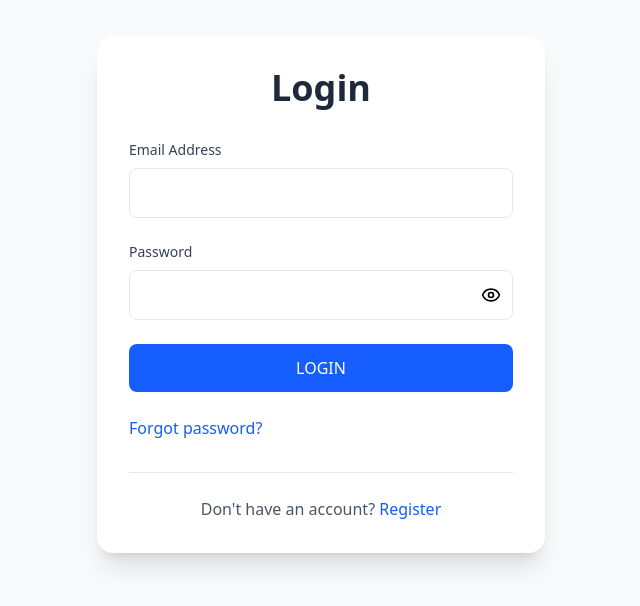
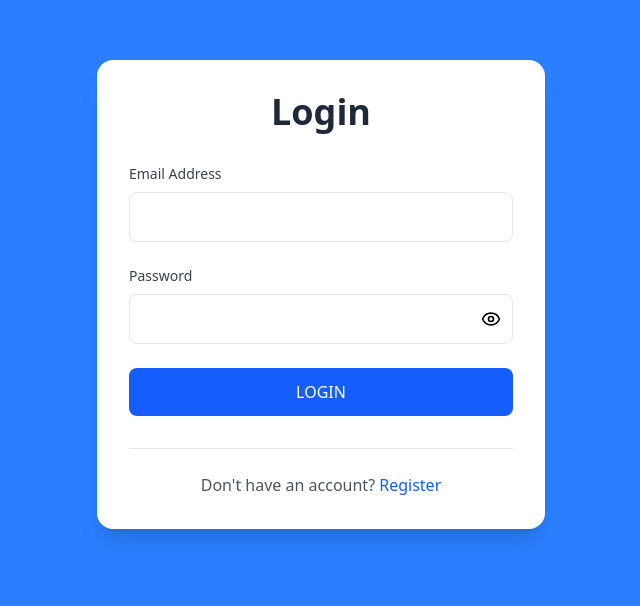
Before and after one commit to DEESAX2/deesaxAds, a React (Vite) app: page /login in a window 1280 px wide. Shown: the part 106-712 px from the top of the page, without its empty margins (319-959 px from the left). Built offline with nearby package versions, Linux system fonts and the light colour scheme.

Commit message:
update on login

```diff
--- a/src/Pages/Login.jsx
+++ b/src/Pages/Login.jsx
@@ -81,7 +81,7 @@ setCurrentView('login');
 if (currentView === 'login') {
 return (
 
-<div className="min-h-screen bg-gray-50 flex items-center justify-center p-4">
+<div className="min-h-screen bg-blue-500 flex items-center justify-center p-4">
 <div className="max-w-md w-full bg-white rounded-2xl shadow-xl p-8">
 <div className="text-center mb-8">
 <h1 className="text-4xl font-bold text-gray-800 mb-2">Login</h1>
@@ -136,11 +136,7 @@ return (
         </button>
       </div>
 
-      <div className="flex items-center justify-between mt-6">
-        <button className="text-blue-600 hover:text-blue-700 font-medium transition-colors">
-          Forgot password?
-        </button>
-      </div>
+
 
       <div className="text-center mt-8 pt-6 border-t border-gray-200">
         <span className="text-gray-600">Don't have an account? </span>
@@ -162,7 +158,7 @@ return (
 <div className="min-h-screen bg-gradient-to-br from-bl-600 via-blue-700 to-blue-800 flex items-center justify-center p-4">
 <div className="max-w-md w-full bg-white rounded-2xl shadow-2xl p-6">
 <div className="text-center mb-6">
-<h1 className="text-3xl font-bold text-white mb-4 -mt-2 bg-gradient-to-r from-blue-600 to-blue-700 py-4 -mx-6 rounded-t-2xl">
+<h1 className="text-3xl font-bold text-white mb-4 -mt-8 bg-gradient-to-r from-blue-600 to-blue-700 py-4 -mx-6 rounded-t-2xl">
 Register for free
 </h1>
 <p className="text-gray-600 text-sm px-2 mt-4">
```
